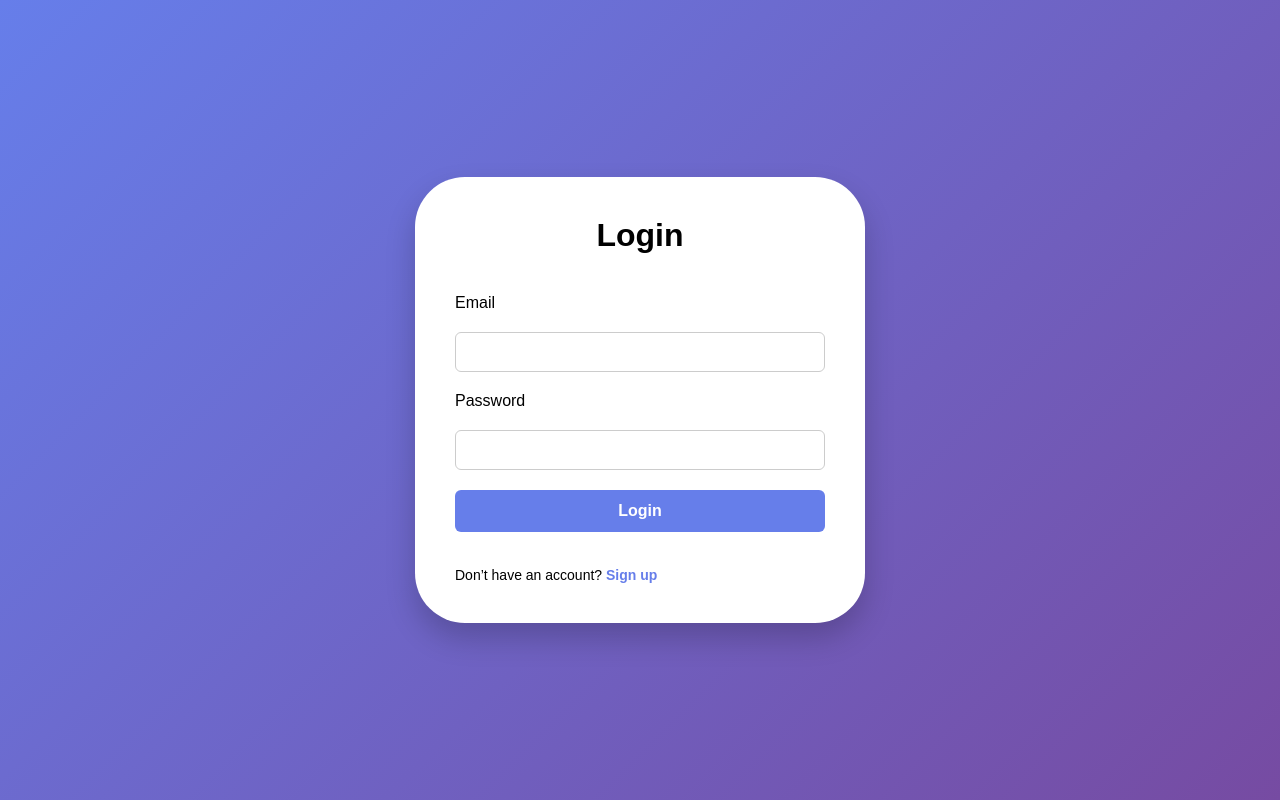
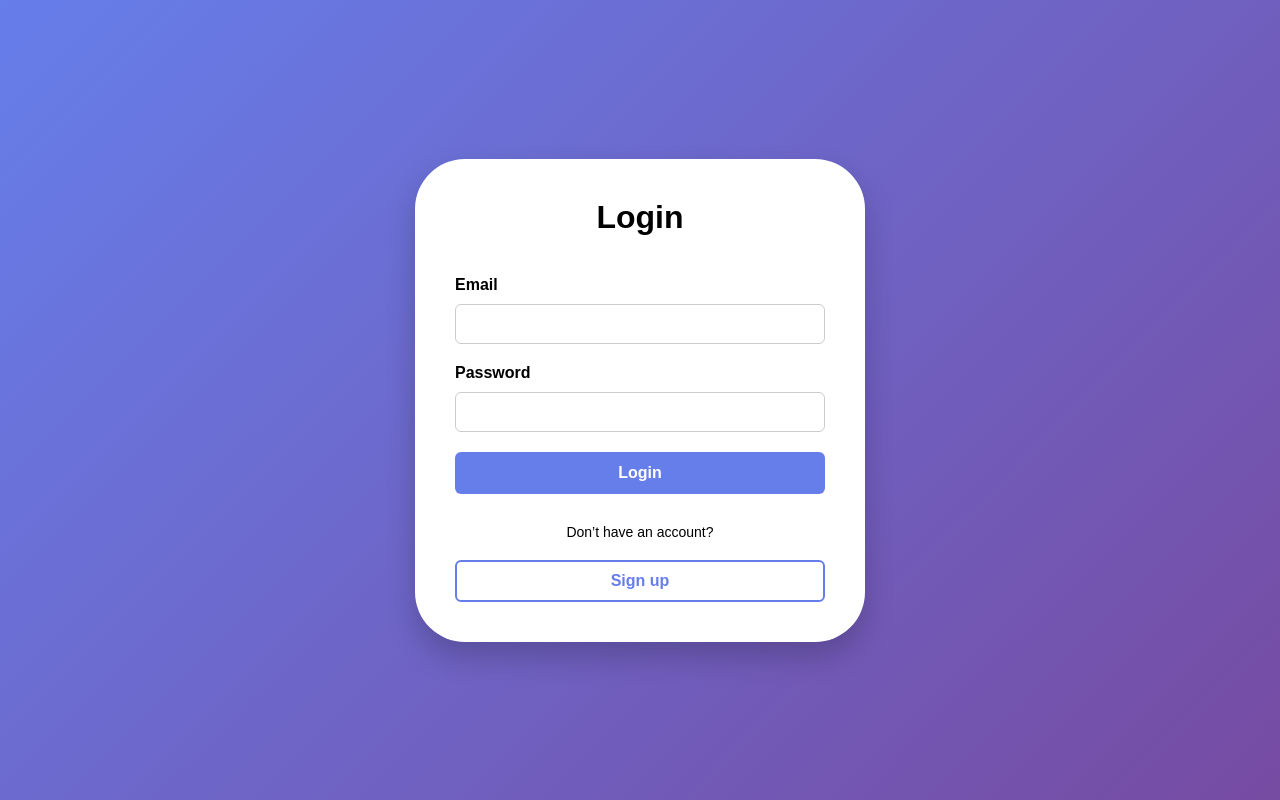
Before and after one commit to alenkdaniel/Routing, a React (Vite) app: page /login in a window 1280 px wide. Built offline with nearby package versions, Linux system fonts and the light colour scheme.

Commit message:
code updated

```diff
--- a/src/login/Login.jsx
+++ b/src/login/Login.jsx
@@ -1,6 +1,6 @@
 import React, { useState } from "react";
-import { Link, useNavigate } from "react-router-dom";
-import "./login.css";
+import { useNavigate } from "react-router-dom";
+import "./Login.css";
 
 const Login = () => {
   const [email, setEmail] = useState("");
@@ -10,7 +10,6 @@ const Login = () => {
 
   const handleSubmit = (e) => {
     e.preventDefault();
-
 
     if (email === "" || password === "") {
       alert("Please fill all fields");
@@ -44,12 +43,19 @@ const Login = () => {
             />
           </div>
 
+          {/* Login submit */}
           <button type="submit">Login</button>
 
-          <p className="signup-text">
-            Don’t have an account?
-            <Link href="/register" className="signup-link"> Sign up</Link>
-          </p>
+          <p className="signup-text">Don’t have an account?</p>
+
+          {/* Sign up navigation button */}
+          <button
+            type="button"
+            className="signup-btn"
+            onClick={() => navigate("/registration")}
+          >
+            Sign up
+          </button>
         </form>
       </div>
     </div>
--- a/src/login/login.css
+++ b/src/login/login.css
@@ -1,57 +1,67 @@
-*{
+* {
   font-family: Arial, Helvetica, sans-serif;
+  box-sizing: border-box;
 }
-.main-conatiner{
+
+.main-container {
   width: 100vw;
   height: 100vh;
-    background:linear-gradient(135deg, #667eea, #764ba2);
+  background: linear-gradient(135deg, #667eea, #764ba2);
   display: flex;
   align-items: center;
   justify-content: center;
   padding: 20px;
 }
-.form-conatiner{
+
+.form-container {
   background-color: white;
   width: 100%;
   max-width: 450px;
   display: flex;
   flex-direction: column;
   padding: 40px;
-    gap: 40px;
-    border-radius: 50px;
+  gap: 35px;
+  border-radius: 24px;
   box-shadow: 0 15px 30px rgba(0, 0, 0, 0.2);
 }
-h1{
+
+h1 {
   text-align: center;
 }
 
-form{
+form {
   display: flex;
   flex-direction: column;
   gap: 20px;
 }
-.password-div,.email-div{
+
+.password-div,
+.email-div {
   display: flex;
   flex-direction: column;
-    gap: 20px;
+  gap: 10px;
+}
 
+label {
+  font-size: 16px;
+  font-weight: 600;
 }
-label{
-    font-size: 16px;
-    font-weight: 600px;
-}
-input{
+
+input {
   padding: 10px 12px;
   border: 1px solid #ccc;
   border-radius: 6px;
   outline: none;
   font-size: 16px;
 }
+
 input:focus {
   border-color: #667eea;
   box-shadow: 0 0 0 2px rgba(102, 126, 234, 0.2);
 }
-button{
+
+
+button[type="submit"] {
   padding: 12px;
   background-color: #667eea;
   color: white;
@@ -62,26 +72,39 @@ button{
   cursor: pointer;
   transition: 0.3s;
 }
-button:hover {
+
+button[type="submit"]:hover {
   background-color: #5a67d8;
 }
+
+
 .signup-text {
-  margin-top: 15px;
+  text-align: center;
+  margin-top: 10px;
   font-size: 14px;
 }
 
-.signup-link {
+.signup-btn {
+  background-color: transparent;
   color: #667eea;
-  font-weight: bold;
-  text-decoration: none;
+  border: 2px solid #667eea;
+  padding: 10px;
+  border-radius: 6px;
+  cursor: pointer;
+  font-weight: 600;
+  transition: 0.3s;
 }
 
-.signup-link:hover {
-  text-decoration: underline;
+.signup-btn:hover {
+  background-color: #667eea;
+  color: white;
 }
+
+
 @media (max-width: 480px) {
-    .form-conatiner {
+  .form-container {
     padding: 25px;
+    border-radius: 16px;
   }
 
   h1 {
```
Lines whose indentation alone changed are shown as unchanged.
